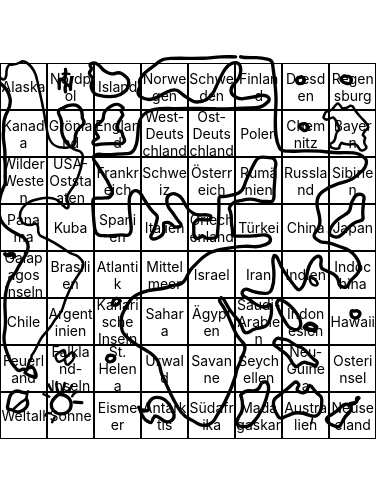
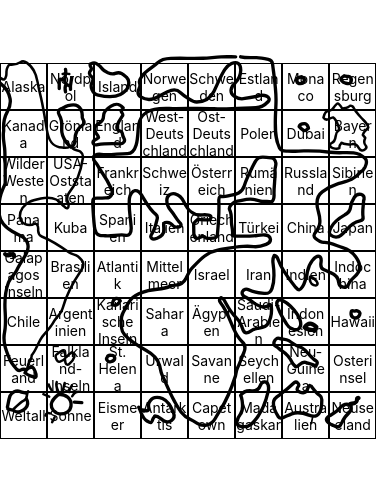
Before and after one commit to NiklasReinhold/mnemotechnik, a React Native app: screen / in a window 390 px wide. Shown: the part 184-662 px from the top of the page. Built offline with nearby package versions, Linux system fonts and the light colour scheme.

Commit message:
change countries

```diff
--- a/App.tsx
+++ b/App.tsx
@@ -9,14 +9,14 @@ export default function App() {
   var elementSize = min*0.965/8;
 
   var countries =  [
-    ["Alaska", "Nordpol", "Island", "Norwegen", "Schweden", "Finland", "Dresden", "Regensburg"],
-    ["Kanada", "Grönland", "England", "West-Deutschland", "Ost-Deutschland", "Polen", "Chemnitz", "Bayern"],
+    ["Alaska", "Nordpol", "Island", "Norwegen", "Schweden", "Estland", "Monaco", "Regensburg"],
+    ["Kanada", "Grönland", "England", "West-Deutschland", "Ost-Deutschland", "Polen", "Dubai", "Bayern"],
     ["Wilder Westen", "USA-Oststaaten", "Frankreich", "Schweiz", "Österreich", "Rumänien", "Russland", "Sibirien"],
     ["Panama", "Kuba", "Spanien", "Italien", "Griechenland", "Türkei", "China", "Japan"],
     ["Galapagos Inseln", "Brasilien", "Atlantik", "Mittelmeer", "Israel", "Iran", "Indien", "Indochina"],
     ["Chile", "Argentinien", "Kanarische Inseln", "Sahara", "Ägypten", "Saudi-Arabien", "Indonesien", "Hawaii"],
     ["Feuerland", "Falkland-Inseln", "St. Helena", "Urwald", "Savanne", "Seychellen", "Neu-Guinea", "Osterinsel"],
-    ["Weltall", "Sonne", "Eismeer", "Antarktis", "Südafrika", "Madagaskar", "Australien", "Neuseeland"]
+    ["Weltall", "Sonne", "Eismeer", "Antarktis", "Capetown", "Madagaskar", "Australien", "Neuseeland"]
   ]
   //http://www.p-roesler.de/memory.html#Globus-Merksystem
 
```
